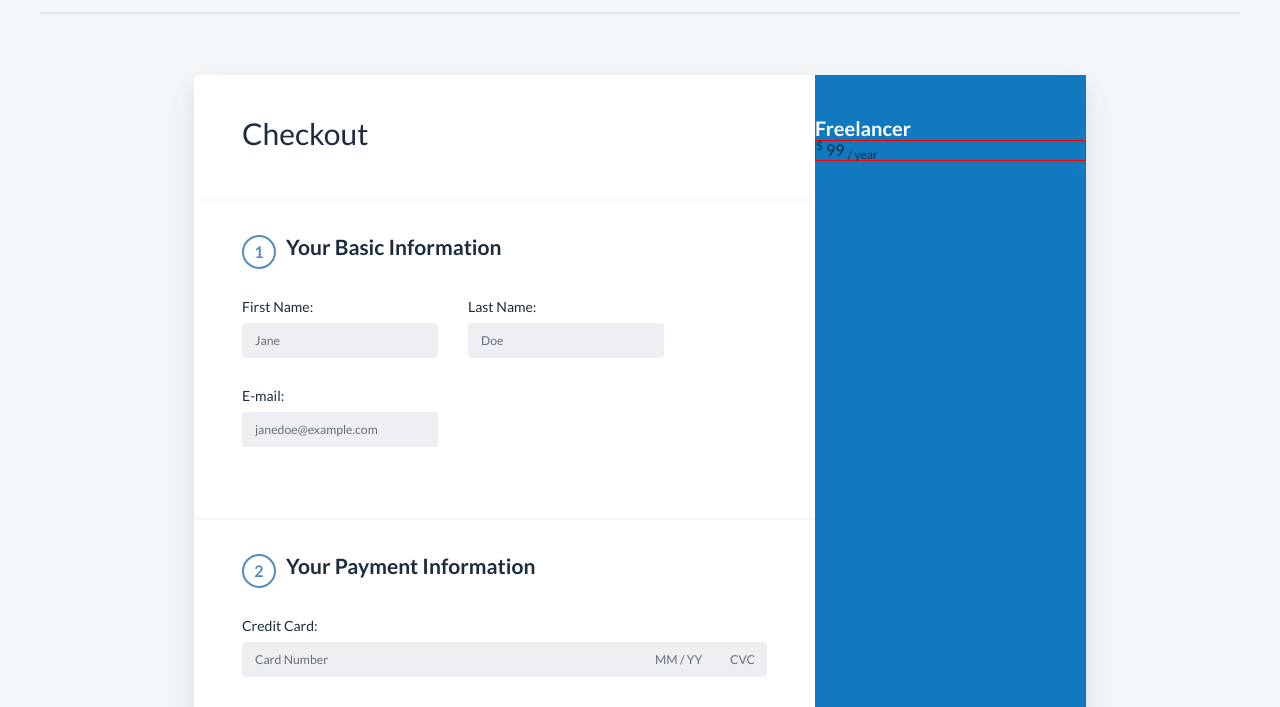
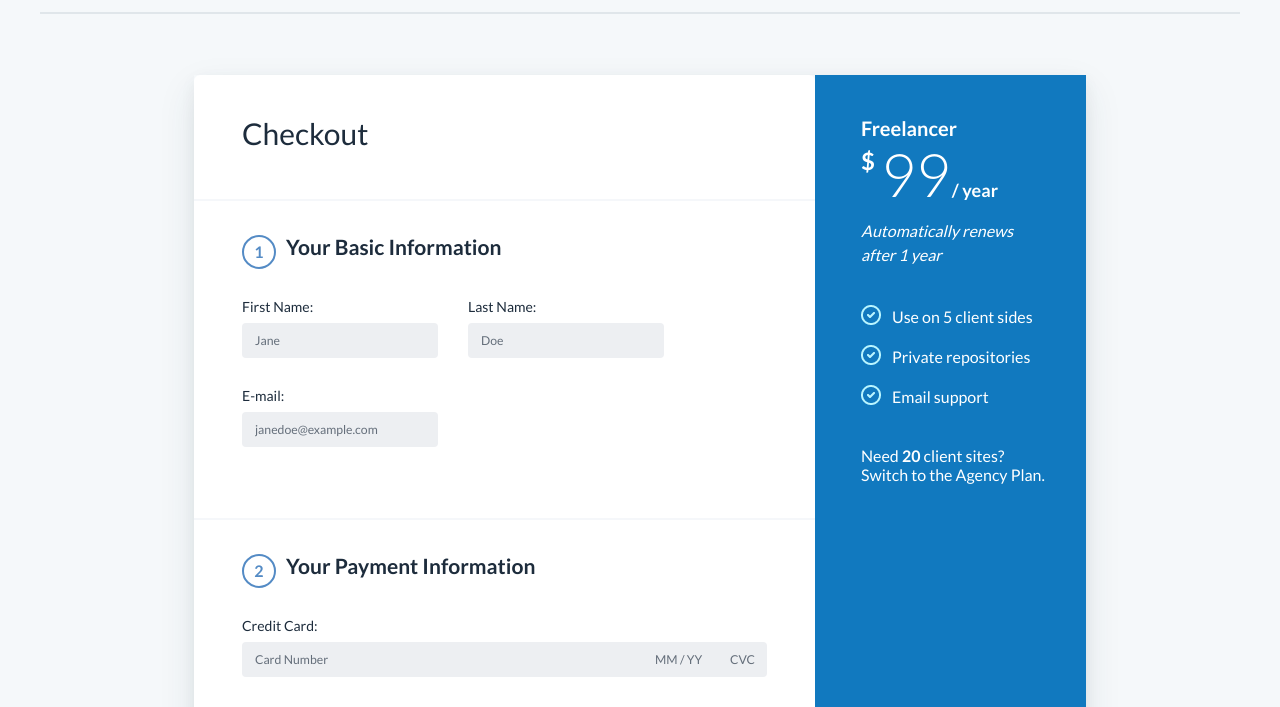
Before and after one commit to blaycoder/altschool-first-semester-assignment3, a plain HTML site: page index.html in a window 1280 px wide. Shown: the part 93-800 px from the top of the page. Drawn offline with Linux system fonts and the light colour scheme.

Commit message:
made changes to the style file

```diff
--- a/index.html
+++ b/index.html
@@ -111,13 +111,43 @@
                 <div class="pricing-plan-details">
                     <h2 class="plan-title">Freelancer</h2>
                     <div class="plan-price">
-                        <span><sup>$</sup></span> 99 <span><sub>/ year</sub></span>
+                        <span>$</span> <h3>99</h3><span>/ year</span>
                     </div>
                     <div class="renew-date">
-
+                        Automatically renews <br />after 1 year
                     </div>
                     <div class="plan-features">
+                        <div class="plan-feature">
+                            <div class="checklist-bulletin">
+                                <img src="assets/images/checklist-bullet.png" alt="checklist">
+                            </div>
+                            <div class="checklist-point">
+                                Use on 5 client sides
+                            </div>
+                        </div>
 
+                        <div class="plan-feature">
+                            <div class="checklist-bulletin">
+                                <img src="assets/images/checklist-bullet.png" alt="checklist">
+                            </div>
+                            <div class="checklist-point">
+                               Private repositories
+                            </div>
+                        </div>
+
+                        <div class="plan-feature">
+                            <div class="checklist-bulletin">
+                                <img src="assets/images/checklist-bullet.png" alt="checklist">
+                            </div>
+                            <div class="checklist-point">
+                                Email support
+                            </div>
+                        </div>
+                    </div>
+
+                    <div class="switch-plan">
+                        <h3>Need <strong>20</strong> client sites?</h3>
+                        <h2>Switch to the Agency Plan.</h2>
                     </div>
                 </div>
             </div>
--- a/style.css
+++ b/style.css
@@ -3,7 +3,7 @@
 /* font
    ========================================================================== */
 
-@import url("https://fonts.googleapis.com/css2?family=Lato:wght@400;700&display=swap");
+@import url("https://fonts.googleapis.com/css2?family=Lato:wght@300;400;700&display=swap");
 
 /* CSS variables
    ========================================================================== */
@@ -615,29 +615,86 @@ li a {
   color: #646e7a;
 }
 
-.checkout-container .sponsor-logo{text-align: center; margin:34px 0px 46.9px;}
+.checkout-container .sponsor-logo {
+  text-align: center;
+  margin: 34px 0px 46.9px;
+}
 
 /*Pricing plan*/
 .pricing-plan-container {
   background-color: #1179bf;
+  padding-left: 46px;
 }
 
-.pricing-plan-container .plan-title{
+.pricing-plan-container .plan-title {
   font-size: 1.25em;
   color: #fff;
   padding-top: 42px;
 }
 
-.pricing-plan-container .pricing-plan-details .plan-price{
+.pricing-plan-container .pricing-plan-details .plan-price {
   position: relative;
-  border: 1px solid red;
-  /* font-size: 3.75em; */
+  /* border: 1px solid red; */
+  width: fit-content;
 }
 
-.pricing-plan-container .pricing-plan-details .plan-price span sup{
-  /* font-size: 1.5em; */
+.pricing-plan-container .pricing-plan-details .plan-price h3 {
+  font-size: 3.75em;
+  color: #fff;
+  padding: 0px 20px;
+  font-weight: 300;
 }
 
-.pricing-plan-container .pricing-plan-details .plan-price span sub{
-  /* font-size: 1.125em; */
+.pricing-plan-container .pricing-plan-details .plan-price span:nth-of-type(1) {
+  font-weight: 700;
+  position: absolute;
+  top: calc(50% - 28px);
+  color: #fff;
+  font-size: 24px;
 }
+
+.pricing-plan-container .pricing-plan-details .plan-price span:last-of-type {
+  font-size: 18px;
+  position: absolute;
+  right: -25%;
+  top: calc(60% - 2px);
+  font-weight: 700;
+  color: #fff;
+}
+
+.pricing-plan-container .pricing-plan-details .renew-date {
+  font-size: 1em;
+  color: #fff;
+  line-height: 24px;
+  font-style: italic;
+  margin-top: 10px;
+}
+
+.pricing-plan-container .pricing-plan-details .plan-features {
+  margin-top: 38px;
+}
+
+.pricing-plan-container .pricing-plan-details .plan-feature {
+  display: flex;
+  gap: 11px;
+}
+
+.pricing-plan-container .pricing-plan-details .plan-feature:not(:last-of-type){
+  padding-bottom: 16px;
+}
+
+.pricing-plan-container .pricing-plan-details .plan-feature .checklist-point {
+  font-size: 1em;
+  line-height: 24px;
+  font-weight: var(--default-font-weight);
+  color: #fff;
+}
+.pricing-plan-container .pricing-plan-details .switch-plan{
+  margin-top: 38px;
+  color: #fff;
+}
+
+.pricing-plan-container .pricing-plan-details .switch-plan h3, .pricing-plan-container .pricing-plan-details .switch-plan h2{
+  font-size: var(--default-font-size);
+  font-weight: 400;
+}
```
Also changed, not shown: assets/images/checklist-bullet.png (added).
